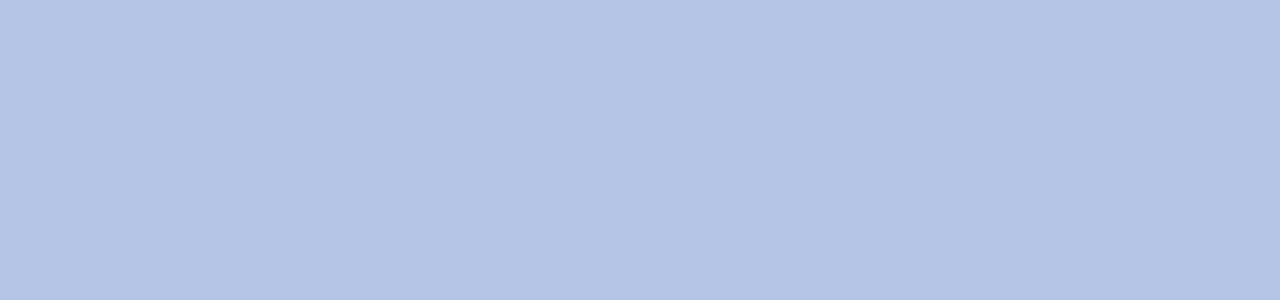
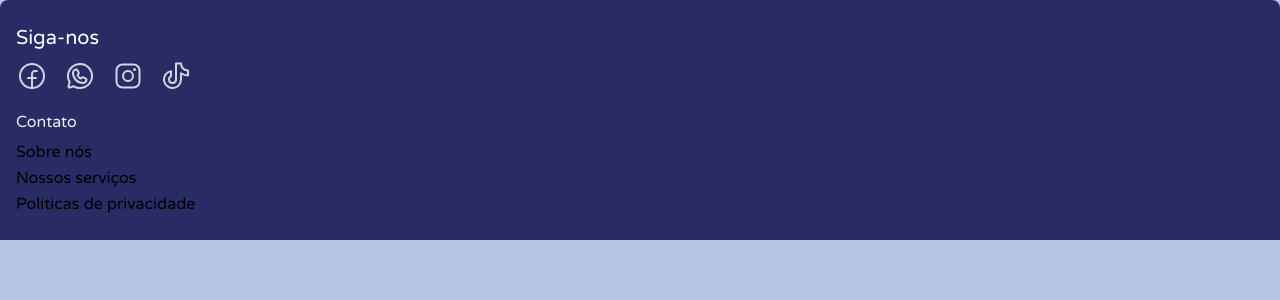
Before and after one commit to Tamicktom/MoonStore, a React (Vite) app: page /product/1 in a window 1280 px wide. Before the commit this address had no page. Shown: the top 300 px of the page. Built offline with nearby package versions, Linux system fonts and the light colour scheme.

Commit message:
Route update

```diff
--- a/src/routes/index.jsx
+++ b/src/routes/index.jsx
@@ -1,9 +1,14 @@
+//* Libraries imports
 import { Route, Routes } from "react-router-dom";
+
+//* Routes imports
 import LandingPage from "../views/LandingPage/LandingPage";
+import ProductView from "../views/ProductView/ProductView";
 
 const RoutesContainer = () => (
   <Routes>
     <Route path="/" element={<LandingPage />} />
+    <Route path="/product/:id" element={<ProductView />} />
   </Routes>
 );
 
--- a/src/views/ProductView/ProductView.jsx
+++ b/src/views/ProductView/ProductView.jsx
@@ -3,7 +3,7 @@
 //* Components imports
 import { Footer } from "../../components/Footer/Footer";
 
-export const ProductView = () => {
+export default function ProductView() {
   return (
     <div className="w-screen h-screen flex flex-col">
       <Footer />
```
